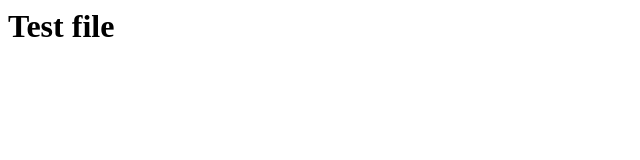
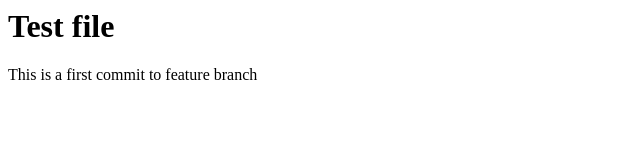
Before and after one commit to CryptoMIS/ElectronAppUpdater, a plain HTML site: page test.html in a window 1280 px wide. Shown: the whole page, without its empty margins (0-640 px from the left). Drawn offline with Linux system fonts and the light colour scheme.

Commit message:
First commit to the Master branch

```diff
--- a/test.html
+++ b/test.html
@@ -1,6 +1,7 @@
 <html>
 <body>
 <h1>Test file</h1>
+This is a first commit to feature branch
 
 </body>
 </html>
```
